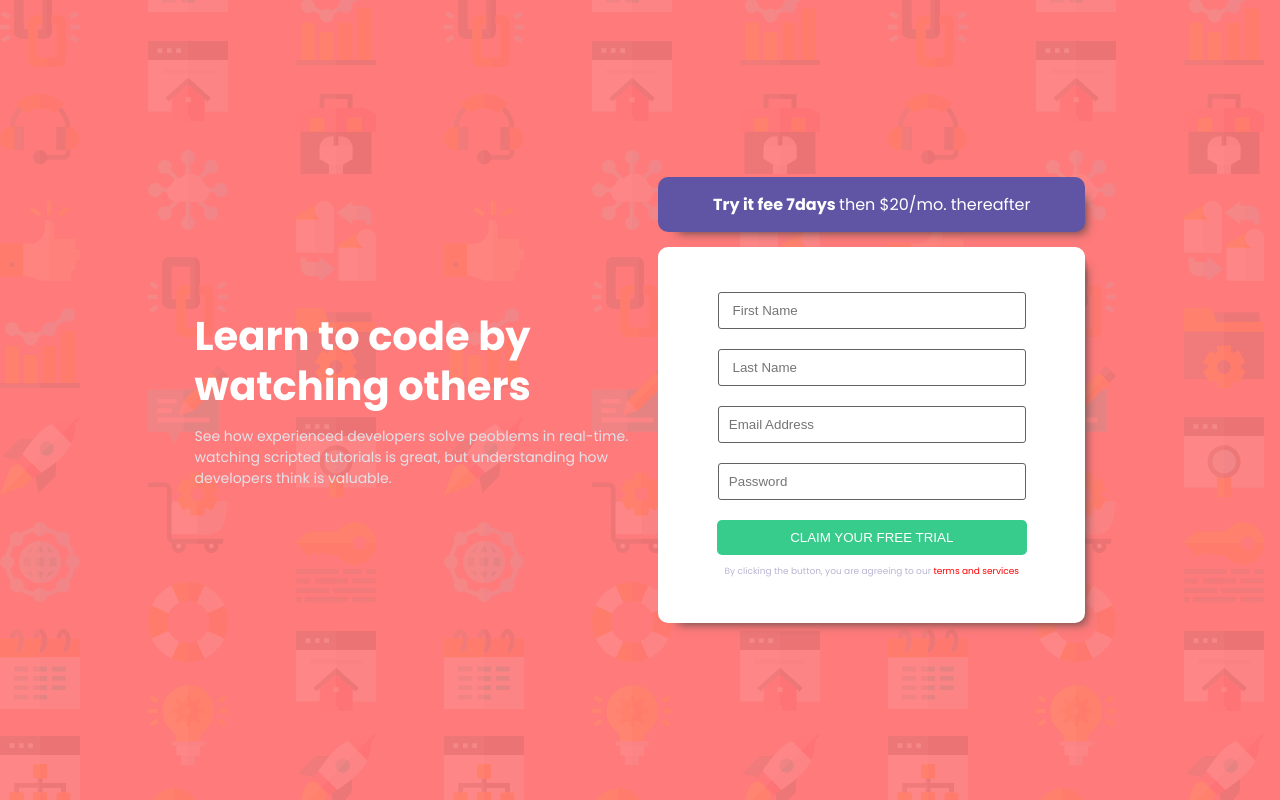
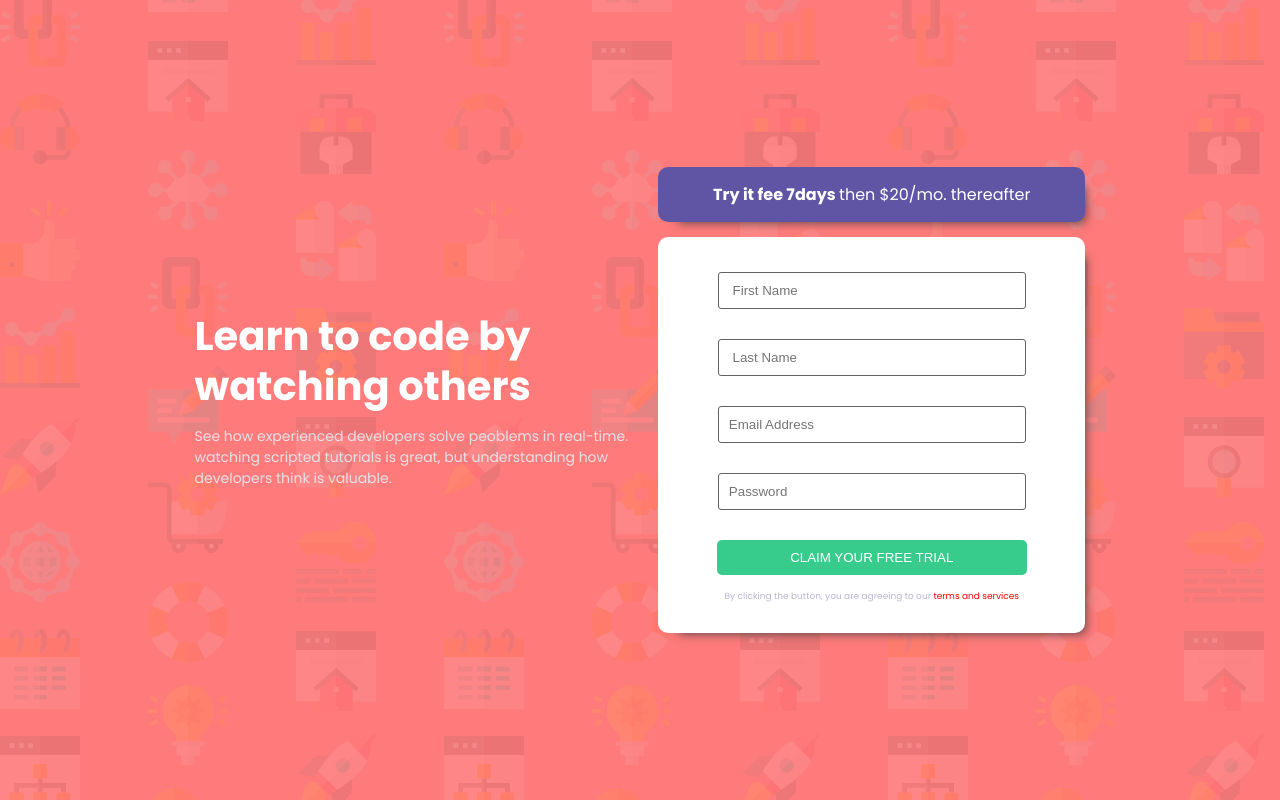
Before and after one commit to blaisetjoe/Registration-Form-ZURI-, a plain HTML site: page index.html in a window 1280 px wide. Drawn offline with Linux system fonts and the light colour scheme.

Commit message:
second commit

```diff
--- a/index.html
+++ b/index.html
@@ -6,6 +6,7 @@
     <meta name="viewport" content="width=device-width, initial-scale=1.0" />
     <link rel="icon" type="image/x-icon" href="/images/favicon-32x32.png">
     <link rel="stylesheet" href="style.css" />
+    <script src="script.js"></script>
 
     <title>Registration Form</title>
   </head>
@@ -26,14 +27,24 @@
         <p class="form-title">
           <b>Try it fee 7days </b> then $20/mo. thereafter
         </p>
-        <form id="form" action="#">
+        <form class="form" id="form" action="#">
           <div class="form-control">
-            <input type="text" name="fname" placeholder=" First Name" required/> <br />
-            <input type="text" name="lname" placeholder=" Last Name" /> <br />
-            <input type="email" name="email" placeholder="Email Address" /> <br />
-            <input type="text" name="password" placeholder="Password" /> <br />
+            <input type="text" name="fname" placeholder=" First Name" required/>
+          </div>
+           <div class="form-control">
+            <input type="text" name="lname" placeholder=" Last Name" required />
+           </div>
+       <div class="form-control">
+        <input type="email" name="email" placeholder="Email Address" required />
+       </div>
+          <div class="form-control">
+            <input type="password" name="password" placeholder="Password" required/>
+          </div>
+    <div class="form-control">
+      <input type="submit" class="submit" value="CLAIM YOUR FREE TRIAL" />
+    </div>
 
-            <input type="submit" class="submit" value="CLAIM YOUR FREE TRIAL" />
+
 
             <p class="form-footer">
               By clicking the button, you are agreeing to our
--- a/style.css
+++ b/style.css
@@ -70,8 +70,6 @@ input {
 
   border: solid 1px rgb(99, 97, 97);
 
-  margin: 10px;
-
   width: 80%;
 }
 
```
